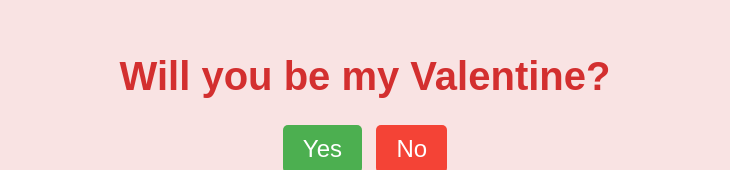
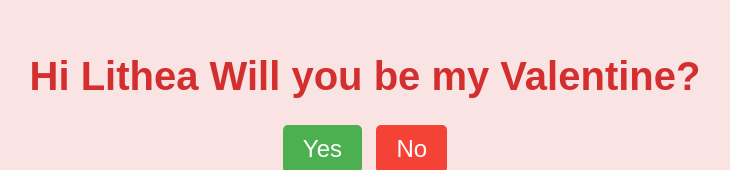
Before and after one commit to KaynUZI/Happy-Valentines, a plain HTML site: page index.html in a window 1280 px wide. Shown: the part 138-308 px from the top of the page, without its empty margins (275-1005 px from the left). Drawn offline with Linux system fonts and the light colour scheme.

Commit message:
Update index.html

```diff
--- a/index.html
+++ b/index.html
@@ -8,7 +8,7 @@
 </head>
 <body>
     <div class="container">
-        <h1>Will you be my Valentine?</h1>
+        <h1>Hi Lithea Will you be my Valentine?</h1>
         <div class="buttons">
             <button class="yes-button" onclick="handleYesClick()">Yes</button>
             <button class="no-button" onclick="handleNoClick()">No</button>
```
